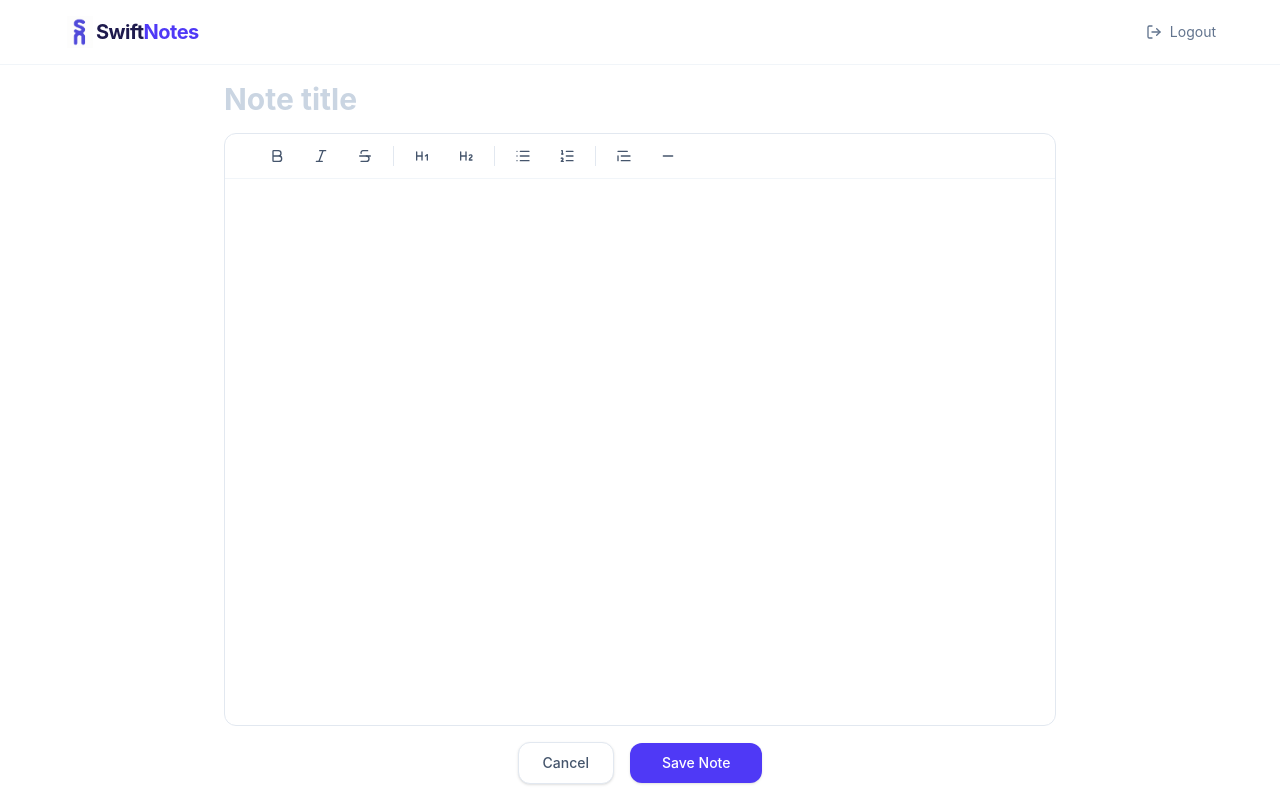
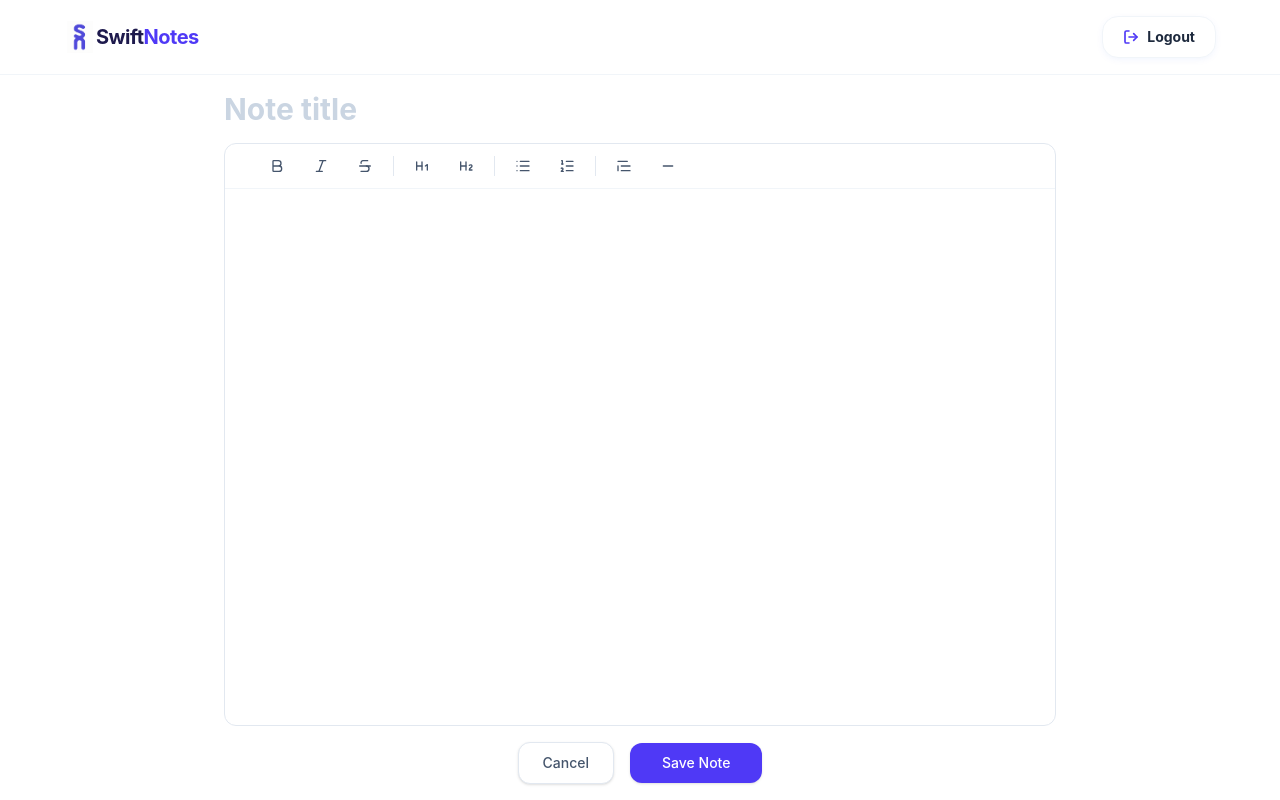
Before and after one commit to Asjal001/swiftnotes, a React (Vite) app in the folder frontend/: page /notes/new in a window 1280 px wide. Built offline with nearby package versions, Linux system fonts and the light colour scheme; no server answers; sample sign-in values are in the browser's storage.

Commit message:
updated logout button ui

```diff
--- a/frontend/src/components/Navbar.jsx
+++ b/frontend/src/components/Navbar.jsx
@@ -14,9 +14,9 @@ const Navbar=()=>{
         </Link>
         <button
           onClick={logout}
-          className="flex items-center gap-2 text-sm text-slate-500 hover:text-slate-800 transition-colors"
+          className="flex items-center gap-2 px-5 py-2.5 bg-white border border-slate-100 rounded-2xl shadow-[0_2px_10px_-3px_rgba(6,81,237,0.1)] hover:shadow-md hover:border-slate-200 transition-all text-sm font-bold text-slate-800"
         >
-          <LogOut className="w-4 h-4" />
+          <LogOut className="w-4 h-4 text-indigo-600 stroke-[2.5]" />
           Logout
         </button>
       </div>
--- a/frontend/src/pages/NotePage.jsx
+++ b/frontend/src/pages/NotePage.jsx
@@ -157,7 +157,9 @@ const NotePage=()=>{
                   Keep editing
                 </button>
                 <button
-                  autoFocus onClick={() => navigate('/dashboard')}
+                  autoFocus onClick={()=>{ setShowCancelModal(false);
+                  navigate('/dashboard')
+                  }}
                   className="px-4 py-2 bg-slate-900 text-white text-sm font-medium rounded-xl hover:bg-slate-800 transition-colors"
                 >
                   Discard
```
